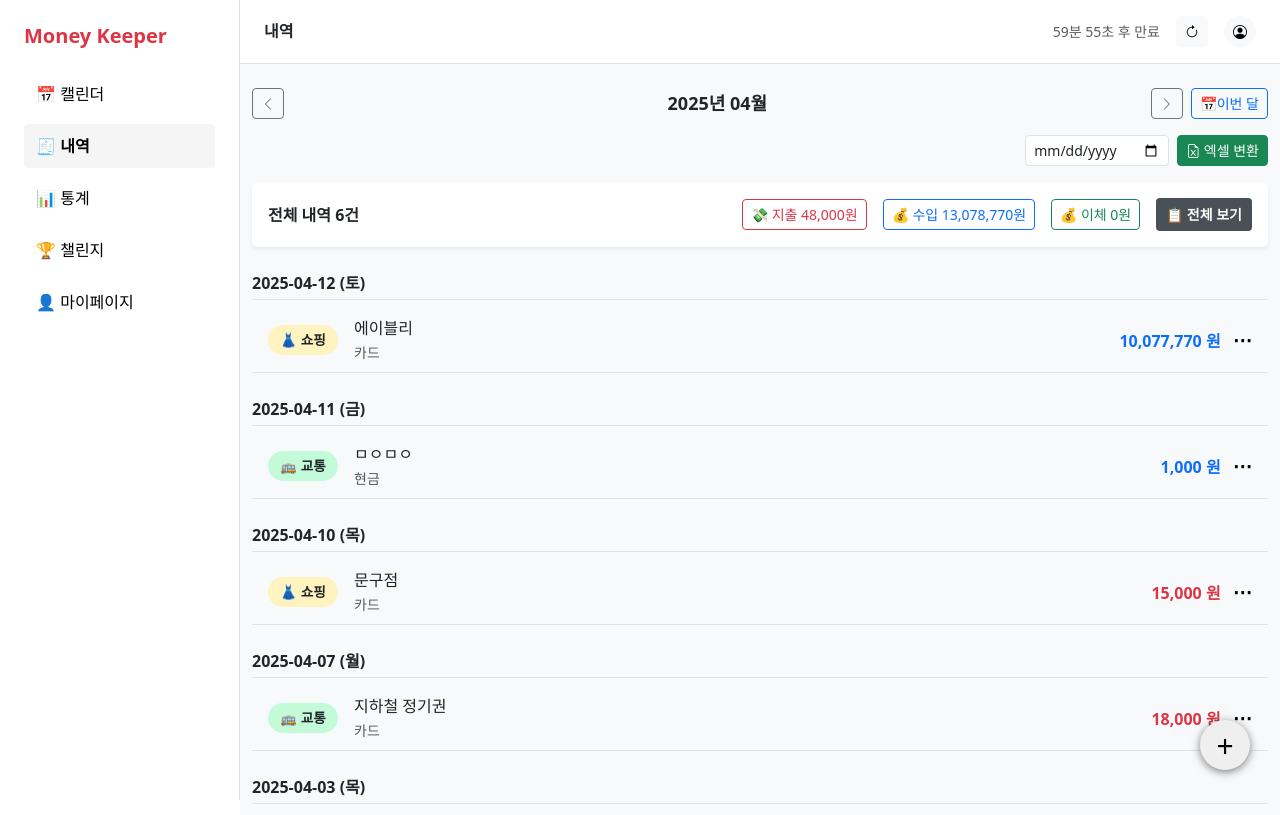
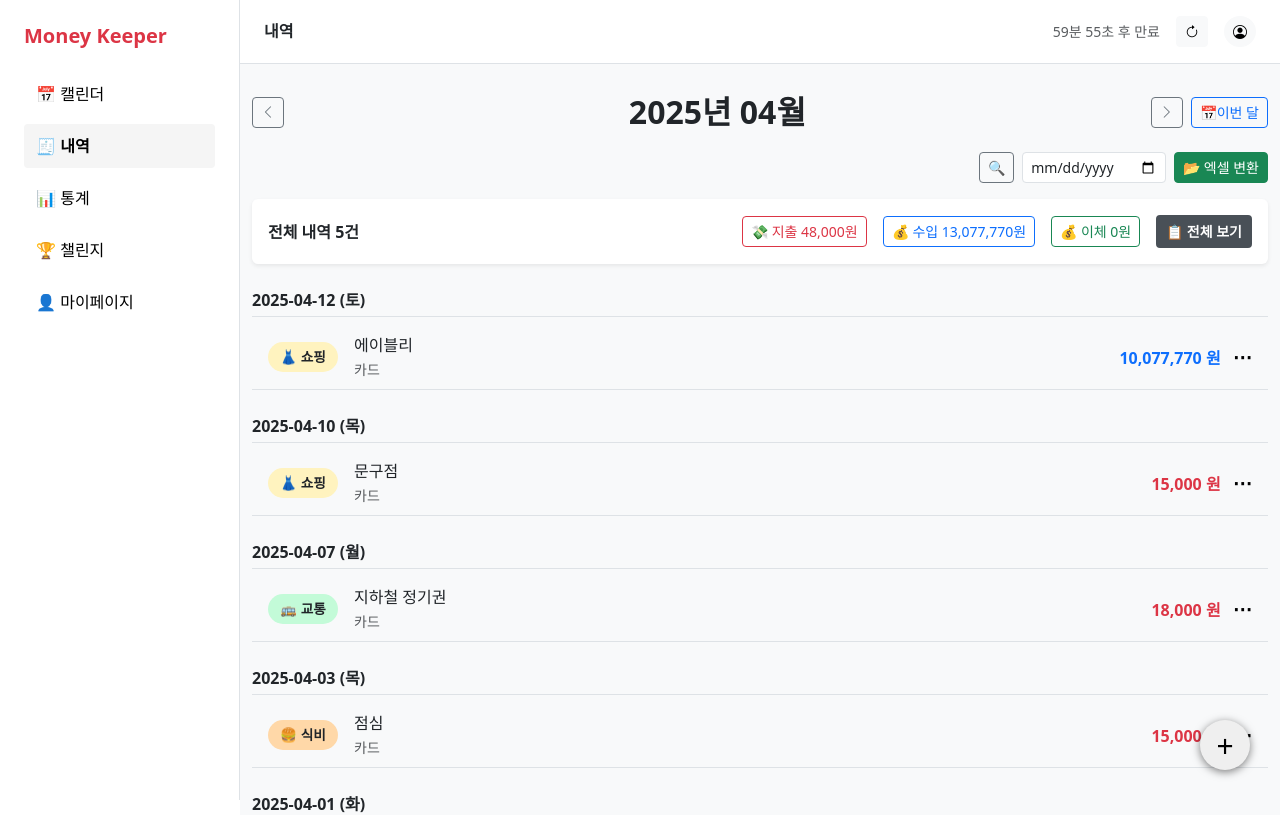
Before and after one commit to yeahy027/KB-TriFi, a Vue app in the folder trifi_project/: page /list in a window 1280 px wide. Shown: the top 815 px of the page. Built offline with nearby package versions, Linux system fonts and the light colour scheme; data requests are answered from the project's data file.

Commit message:
검색기능 추가

```diff
--- a/trifi_project/db.json
+++ b/trifi_project/db.json
@@ -60,7 +60,7 @@
       "type": "income",
       "date": "2025-04-01",
       "amount": 3000000,
-      "category": "월급",
+      "category": "급여",
       "payment": "계좌이체(은행)",
       "description": "4월 월급",
       "fixed": true
@@ -99,17 +99,6 @@
       "fixed": false
     },
     {
-      "id": "5",
-      "userId": 1,
-      "type": "income",
-      "date": "2025-04-11",
-      "amount": 1000,
-      "category": "교통",
-      "payment": "현금",
-      "description": "ㅁㅇㅁㅇ",
-      "fixed": false
-    },
-    {
       "id": "6",
       "userId": 1,
       "type": "income",
--- a/trifi_project/src/pages/CalendarPage.vue
+++ b/trifi_project/src/pages/CalendarPage.vue
@@ -10,7 +10,7 @@
             <i class="bi bi-chevron-left"></i>
           </button>
           <strong class="month-text mx-auto"
-          style="cursor:pointer; font-size: large;"
+          style="cursor:pointer; font-size: xx-large;"
           @click="goToCalender">{{ formattedYearMonth }}</strong>
           <button class="btn btn-outline-secondary btn-sm" @click="nextMonth">
             <i class="bi bi-chevron-right"></i>
--- a/trifi_project/src/pages/ListPage.vue
+++ b/trifi_project/src/pages/ListPage.vue
@@ -6,9 +6,11 @@
         <button class="btn btn-outline-secondary btn-sm" @click="prevMonth">
           <i class="bi bi-chevron-left"></i>
         </button>
-        <strong class="month-text mx-auto" style="cursor:pointer; font-size: large;">
+        <strong class="month-text mx-auto" style="cursor:pointer; font-size: xx-large;"
+        @click="showDatePicker">
           {{ formattedMonth }}
         </strong>
+
         <button class="btn btn-outline-secondary btn-sm" @click="nextMonth">
           <i class="bi bi-chevron-right"></i>
         </button>
@@ -17,14 +19,17 @@
 
       <!-- 날짜 선택 + 엑셀 다운로드 -->
       <div class="mb-3 d-flex justify-content-end align-items-center gap-2">
-        <input
+        <button class="btn btn-outline-secondary btn-sm" @click="focusDateInput">
+  🔍
+</button><input
           type="date"
           v-model="selectedDate"
+          ref="dateInput"
           class="form-control form-control-sm"
           style="width: auto;"
         />
         <button class="btn btn-success btn-sm" @click="downloadExcel">
-          <i class="bi bi-file-earmark-excel"></i> 엑셀 변환
+          📂 엑셀 변환
         </button>
       </div>
 
@@ -69,7 +74,7 @@
         <div
           v-for="record in dailyRecords"
           :key="record.id"
-          class="d-flex align-items-center justify-content-between py-2 px-3 border-bottom"
+          class="d-flex align-items-center justify-content-between py-2 px-3 border-bottom position-relative"
         >
           <span class="badge me-3 d-flex align-items-center gap-1" :class="getCategoryClass(record.category)">
             {{ categoryIcons[record.category] || '❓' }} {{ record.category }}
@@ -118,6 +123,11 @@ const records = ref([])
 const filterType = ref('')
 const selectedDate = ref('')
 const isModalOpen = ref(false);
+const dateInput = ref(null);
+
+const focusDateInput = () => {
+  dateInput.value?.focus()
+}
 
 const clearSelectedDate = () => {
   selectedDate.value = ''
@@ -143,8 +153,10 @@ const nextMonth = () => {
 
 const resetToThisMonth = () => {
   currentMonth.value = new Date()
+  selectedDate.value = ''
 }
 
+// 요일 변환환
 const formatDateWithDay = (dateStr) => {
   const date = new Date(dateStr)
   const days = ['일','월','화','수','목','금','토']
@@ -152,6 +164,8 @@ const formatDateWithDay = (dateStr) => {
   return `${dateStr} (${dayName})`
 }
 
+
+// fetch
 let fetchInterval = null
 
 const fetchRecords = async () => {
@@ -288,6 +302,9 @@ const formattedYearMonth = computed(() => {
   const m = String(currentMonth.value).padStart(2, '0');
   return `${currentYear.value}년 ${m}월`;
 });
+
+
+
 </script>
 
 <style scoped>
```
